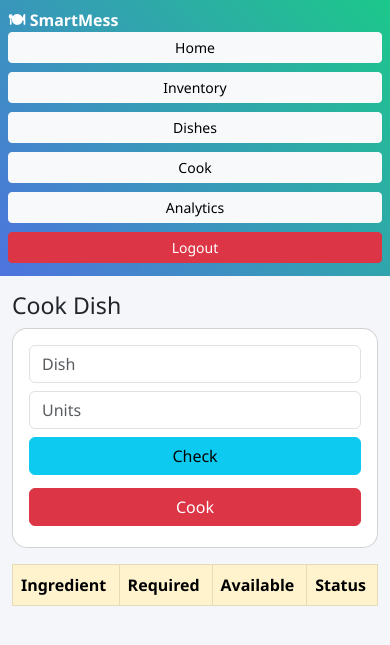
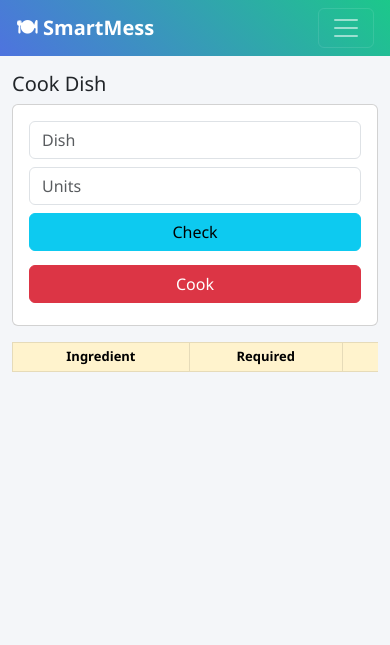
Before and after one commit to KEERTHI130705/Smart-mess, a Flask app: page /cook in a window 390 px wide. Shown: the top 645 px of the page. Run offline with Flask 3, Linux system fonts and the light colour scheme; lists and menus that the app fills with data are empty.

Commit message:
ui in mobile

```diff
--- a/templates/base.html
+++ b/templates/base.html
@@ -10,20 +10,76 @@
 <style>
 body { background: #f4f6f9; font-family: 'Segoe UI'; }
 
-/* Navbar */
-.navbar { background: linear-gradient(45deg,#4e73df,#1cc88a); }
+/* Navbar background */
+.navbar {
+    background: linear-gradient(45deg,#4e73df,#1cc88a);
+}
 
-/* Cards */
-.card { border-radius: 15px; }
+/* Navbar text visibility */
+.navbar .nav-link {
+    color: white !important;
+    font-weight: 600;
+    font-size: 16px;
+    padding: 8px 12px;
+}
+
+/* Hover effect */
+.navbar .nav-link:hover {
+    color: #ffd700 !important;
+}
+
+/* Active page highlight */
+.active-nav {
+    background: white;
+    color: #4e73df !important;
+    border-radius: 10px;
+    padding: 6px 12px;
+}
+
+/* Navbar brand */
+.navbar-brand {
+    font-size: 20px;
+    font-weight: bold;
+}
 
 /* Table scroll */
-.table-container { overflow-x: auto; }
+.table-container {
+    width: 100%;
+    overflow-x: auto;
+}
 
-/* Mobile UI */
+table {
+    min-width: 600px;
+}
+
+/* MOBILE FIXES */
 @media (max-width: 768px) {
+
+    /* Bigger readable navbar text */
+    .navbar .nav-link {
+        font-size: 18px;
+        padding: 10px;
+    }
+
+    /* Better spacing in menu */
+    .navbar-nav {
+        margin-top: 10px;
+    }
+
+    /* Buttons full width */
     .btn {
         width: 100%;
-        margin-bottom: 5px;
+        margin-bottom: 6px;
+    }
+
+    /* Headings */
+    h3 {
+        font-size: 20px;
+    }
+
+    /* Table text smaller */
+    table {
+        font-size: 13px;
     }
 }
 </style>
@@ -32,17 +88,45 @@ body { background: #f4f6f9; font-family: 'Segoe UI'; }
 
 <body>
 
-<nav class="navbar p-2 text-white d-flex justify-content-between flex-wrap">
+<!-- 🔥 COLLAPSIBLE NAVBAR -->
+<nav class="navbar navbar-expand-lg navbar-dark px-3">
 
-<span class="fw-bold">🍽 SmartMess</span>
+<a class="navbar-brand fw-bold text-white" href="/">🍽 SmartMess</a>
 
-<div class="d-flex flex-wrap gap-1">
-<a href="/" class="btn btn-light btn-sm">Home</a>
-<a href="/inventory" class="btn btn-light btn-sm">Inventory</a>
-<a href="/recipe" class="btn btn-light btn-sm">Dishes</a>
-<a href="/cook" class="btn btn-light btn-sm">Cook</a>
-<a href="/chart" class="btn btn-light btn-sm">Analytics</a>
-<a href="/logout" class="btn btn-danger btn-sm">Logout</a>
+<button class="navbar-toggler" type="button" data-bs-toggle="collapse" data-bs-target="#navMenu">
+<span class="navbar-toggler-icon"></span>
+</button>
+
+<div class="collapse navbar-collapse justify-content-end" id="navMenu">
+
+<ul class="navbar-nav ms-auto">
+
+<li class="nav-item">
+<a class="nav-link {% if request.path=='/' %}active-nav{% endif %}" href="/">Home</a>
+</li>
+
+<li class="nav-item">
+<a class="nav-link {% if '/inventory' in request.path %}active-nav{% endif %}" href="/inventory">Inventory</a>
+</li>
+
+<li class="nav-item">
+<a class="nav-link {% if '/recipe' in request.path or '/dish' in request.path %}active-nav{% endif %}" href="/recipe">Dishes</a>
+</li>
+
+<li class="nav-item">
+<a class="nav-link {% if '/cook' in request.path %}active-nav{% endif %}" href="/cook">Cook</a>
+</li>
+
+<li class="nav-item">
+<a class="nav-link {% if '/chart' in request.path %}active-nav{% endif %}" href="/chart">Analytics</a>
+</li>
+
+<li class="nav-item">
+<a class="nav-link text-danger" href="/logout">Logout</a>
+</li>
+
+</ul>
+
 </div>
 
 </nav>
@@ -51,5 +135,7 @@ body { background: #f4f6f9; font-family: 'Segoe UI'; }
 {% block content %}{% endblock %}
 </div>
 
+<script src="https://cdn.jsdelivr.net/npm/bootstrap@5.3.0/dist/js/bootstrap.bundle.min.js"></script>
+
 </body>
 </html>
--- a/templates/cook.html
+++ b/templates/cook.html
@@ -28,7 +28,8 @@
 <h5>{{message}}</h5>
 
 <div class="table-container">
-<table class="table table-bordered">
+<div class="table-container">
+<table class="table table-bordered table-sm text-center">
 
 <tr class="table-warning">
 <th>Ingredient</th><th>Required</th><th>Available</th><th>Status</th>
--- a/templates/dish.html
+++ b/templates/dish.html
@@ -28,7 +28,8 @@
 </div>
 
 <div class="table-container">
-<table class="table table-bordered">
+<div class="table-container">
+<table class="table table-bordered table-sm text-center">
 
 <tr class="table-success">
 <th>Ingredient</th><th>Qty</th><th>Unit</th><th>Actions</th>
--- a/templates/inventory.html
+++ b/templates/inventory.html
@@ -28,7 +28,8 @@
 </div>
 
 <div class="table-container">
-<table class="table table-bordered">
+<div class="table-container">
+<table class="table table-bordered table-sm text-center">
 
 <tr class="table-dark">
 <th>Item</th><th>Qty</th><th>Unit</th><th>Actions</th>
--- a/templates/recipe.html
+++ b/templates/recipe.html
@@ -6,7 +6,8 @@
 <a href="/create_dish" class="btn btn-primary mb-3">+ Create Dish</a>
 
 <div class="table-container">
-<table class="table table-bordered">
+<div class="table-container">
+<table class="table table-bordered table-sm text-center">
 
 <tr class="table-dark">
 <th>Dish</th><th>Actions</th>
```
